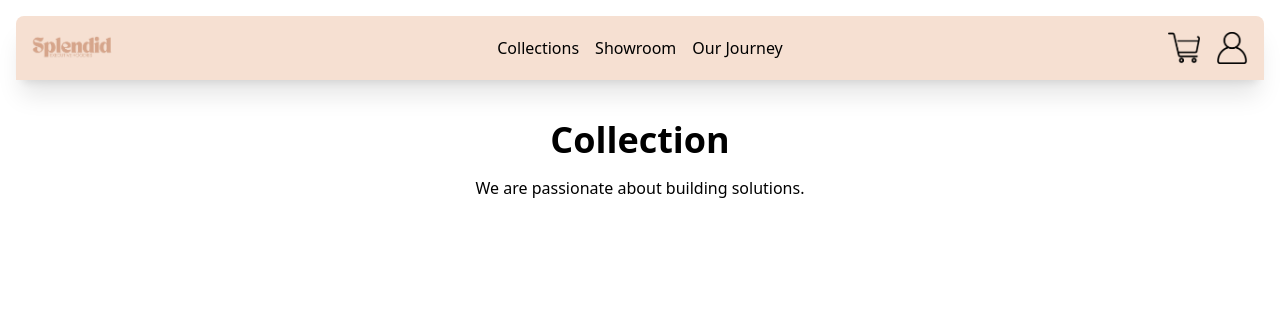
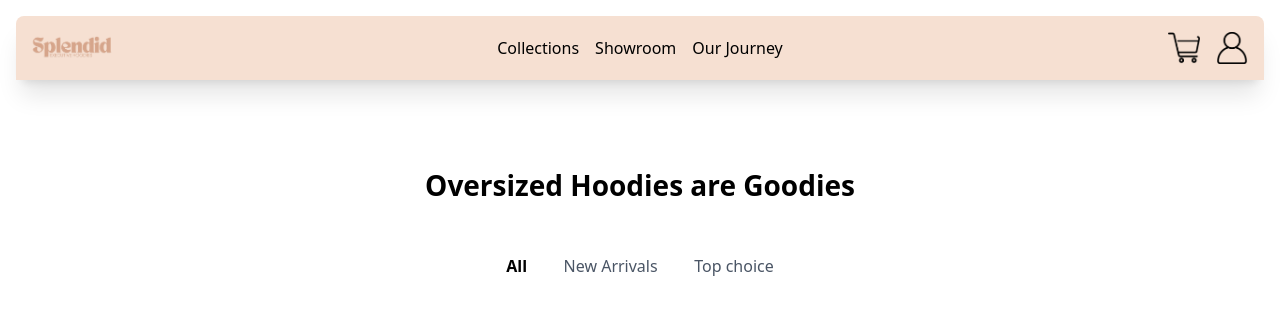
Before and after one commit to scottii333/Capstone-Splendid-Project, a React (Vite) app in the folder frontEnd/: page /Collections-Splendid in a window 1280 px wide. Shown: the top 314 px of the page. Built offline with nearby package versions, Linux system fonts and the light colour scheme.

Commit message:
Add component for the products

```diff
--- /dev/null
+++ b/frontEnd/src/Components/AllProduct.jsx
@@ -0,0 +1,20 @@
+import sampleImgProd from "../Images/FirstProduct.png";
+
+export const AllProduct = () => {
+  return (
+    <div className="w-full h-auto p-[2rem] flex justify-center items-center gap-[2rem] flex-wrap">
+      {/* Product Div */}
+      <div className=" w-[15rem] flex flex-col rounded-lg text-start shadow-lg">
+        <img src={sampleImgProd} className="rounded-t-lg w-full" />
+        <p className="p-2 font-bold">Splendid Ivory</p>
+        <div className="flex justify-between p-2">
+          <p>Oversized Hoodies</p>
+          <p>PHP 850</p>
+        </div>
+        <button className="bg-[#F7E5D1] m-2 rounded-lg p-1 cursor-pointer hover:bg-[#efc493] hover:text-white">
+          Add to Cart
+        </button>
+      </div>
+    </div>
+  );
+};
--- /dev/null
+++ b/frontEnd/src/Components/NewArrivals.jsx
@@ -0,0 +1,31 @@
+import sampleImgProd from "../Images/FirstProduct.png";
+
+export const NewArrivals = () => {
+  return (
+    <div className="w-full h-auto p-[2rem] flex justify-center items-center gap-[2rem] flex-wrap">
+      {/* Product Div */}
+      <div className=" w-[15rem] flex flex-col rounded-lg text-start shadow-lg">
+        <img src={sampleImgProd} className="rounded-t-lg w-full" />
+        <p className="p-2 font-bold">Splendid Ivory</p>
+        <div className="flex justify-between p-2">
+          <p>Oversized Hoodies</p>
+          <p>PHP 850</p>
+        </div>
+        <button className="bg-[#F7E5D1] m-2 rounded-lg p-1 cursor-pointer hover:bg-[#efc493] hover:text-white">
+          Add to Cart
+        </button>
+      </div>
+      <div className=" w-[15rem] flex flex-col rounded-lg text-start shadow-lg">
+        <img src={sampleImgProd} className="rounded-t-lg w-full" />
+        <p className="p-2 font-bold">Splendid Ivory</p>
+        <div className="flex justify-between p-2">
+          <p>Oversized Hoodies</p>
+          <p>PHP 850</p>
+        </div>
+        <button className="bg-[#F7E5D1] m-2 rounded-lg p-1 cursor-pointer hover:bg-[#efc493] hover:text-white">
+          Add to Cart
+        </button>
+      </div>
+    </div>
+  );
+};
--- /dev/null
+++ b/frontEnd/src/Components/TopChoice.jsx
@@ -0,0 +1,42 @@
+import sampleImgProd from "../Images/FirstProduct.png";
+
+export const TopChoice = () => {
+  return (
+    <div className="w-full h-auto p-[2rem] flex justify-center items-center gap-[2rem] flex-wrap">
+      {/* Product Div */}
+      <div className=" w-[15rem] flex flex-col rounded-lg text-start shadow-lg">
+        <img src={sampleImgProd} className="rounded-t-lg w-full" />
+        <p className="p-2 font-bold">Splendid Ivory</p>
+        <div className="flex justify-between p-2">
+          <p>Oversized Hoodies</p>
+          <p>PHP 850</p>
+        </div>
+        <button className="bg-[#F7E5D1] m-2 rounded-lg p-1 cursor-pointer hover:bg-[#efc493] hover:text-white">
+          Add to Cart
+        </button>
+      </div>
+      <div className=" w-[15rem] flex flex-col rounded-lg text-start shadow-lg">
+        <img src={sampleImgProd} className="rounded-t-lg w-full" />
+        <p className="p-2 font-bold">Splendid Ivory</p>
+        <div className="flex justify-between p-2">
+          <p>Oversized Hoodies</p>
+          <p>PHP 850</p>
+        </div>
+        <button className="bg-[#F7E5D1] m-2 rounded-lg p-1 cursor-pointer hover:bg-[#efc493] hover:text-white">
+          Add to Cart
+        </button>
+      </div>
+      <div className=" w-[15rem] flex flex-col rounded-lg text-start shadow-lg">
+        <img src={sampleImgProd} className="rounded-t-lg w-full" />
+        <p className="p-2 font-bold">Splendid Ivory</p>
+        <div className="flex justify-between p-2">
+          <p>Oversized Hoodies</p>
+          <p>PHP 850</p>
+        </div>
+        <button className="bg-[#F7E5D1] m-2 rounded-lg p-1 cursor-pointer hover:bg-[#efc493] hover:text-white">
+          Add to Cart
+        </button>
+      </div>
+    </div>
+  );
+};
--- a/frontEnd/src/Pages/Collections.jsx
+++ b/frontEnd/src/Pages/Collections.jsx
@@ -1,8 +1,49 @@
+import { NavLink, Outlet } from "react-router-dom";
+
 export const Collections = () => {
   return (
-    <div className="p-10 text-center">
-      <h1 className="text-4xl font-bold">Collection</h1>
-      <p className="mt-4">We are passionate about building solutions.</p>
+    <div className="flex flex-col justify-center items-center text-center p-1 gap-10">
+      <h1 className="font-bold text-[28px] mt-[5rem]">
+        Oversized Hoodies are Goodies
+      </h1>
+
+      <ul className="flex justify-around min-w-[20rem] p-2">
+        <li>
+          <NavLink
+            to="/Collections-Splendid"
+            end
+            className={({ isActive }) =>
+              `px-2 py-1 ${isActive ? "font-bold text-black" : "text-gray-600"}`
+            }
+          >
+            All
+          </NavLink>
+        </li>
+        <li>
+          <NavLink
+            to="/Collections-Splendid/New-Arrivals"
+            className={({ isActive }) =>
+              `px-2 py-1 ${isActive ? "font-bold text-black" : "text-gray-600"}`
+            }
+          >
+            New Arrivals
+          </NavLink>
+        </li>
+        <li>
+          <NavLink
+            to="/Collections-Splendid/Top-Choice"
+            className={({ isActive }) =>
+              `px-2 py-1 ${isActive ? "font-bold text-black" : "text-gray-600"}`
+            }
+          >
+            Top choice
+          </NavLink>
+        </li>
+      </ul>
+
+      <div className=" w-full min-h-[30rem] p-2 ">
+        <Outlet />
+      </div>
     </div>
   );
 };
```
